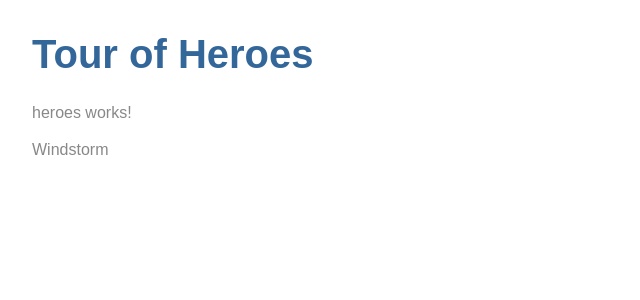
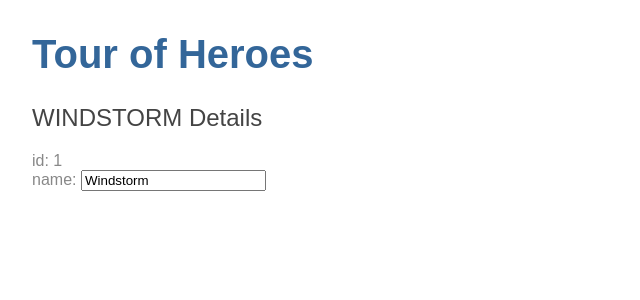
Before and after one commit to AlexeyVoropay/angular-tour-of-heroes, an Angular app: page / in a window 1280 px wide. Shown: the top 300 px of the page, without its empty margins (0-640 px from the left). Built offline with nearby package versions, Linux system fonts and the light colour scheme.

Commit message:
1. The Hero Editor (Final code)

```diff
--- a/src/app/app.module.ts
+++ b/src/app/app.module.ts
@@ -1,5 +1,6 @@
 import { BrowserModule } from '@angular/platform-browser';
 import { NgModule } from '@angular/core';
+import { FormsModule } from '@angular/forms'; // <-- NgModel lives here
 
 import { AppComponent } from './app.component';
 import { HeroesComponent } from './heroes/heroes.component';
@@ -10,7 +11,8 @@
     HeroesComponent
   ],
   imports: [
-    BrowserModule
+    BrowserModule,
+    FormsModule
   ],
   providers: [],
   bootstrap: [AppComponent]
--- /dev/null
+++ b/src/app/hero.ts
@@ -0,0 +1,4 @@
+export class Hero {
+    id: number;
+    name: string;
+  }
--- a/src/app/heroes/heroes.component.html
+++ b/src/app/heroes/heroes.component.html
@@ -1,5 +1,7 @@
-<p>
-  heroes works!
-</p>
-
-{{hero}}
+<h2>{{hero.name | uppercase}} Details</h2>
+<div><span>id: </span>{{hero.id}}</div>
+<div>
+  <label>name:
+    <input [(ngModel)]="hero.name" placeholder="name"/>
+  </label>
+</div>
--- a/src/app/heroes/heroes.component.ts
+++ b/src/app/heroes/heroes.component.ts
@@ -1,4 +1,5 @@
 import { Component, OnInit } from '@angular/core';
+import { Hero } from '../hero';
 
 @Component({
   selector: 'app-heroes',
@@ -6,8 +7,10 @@
   styleUrls: ['./heroes.component.css']
 })
 export class HeroesComponent implements OnInit {
-
-  hero = 'Windstorm';
+  hero: Hero = {
+    id: 1,
+    name: 'Windstorm'
+  };
 
   constructor() { }
 
```
Also changed, not shown: src/app/app.component.ts (line endings or trailing spaces).
